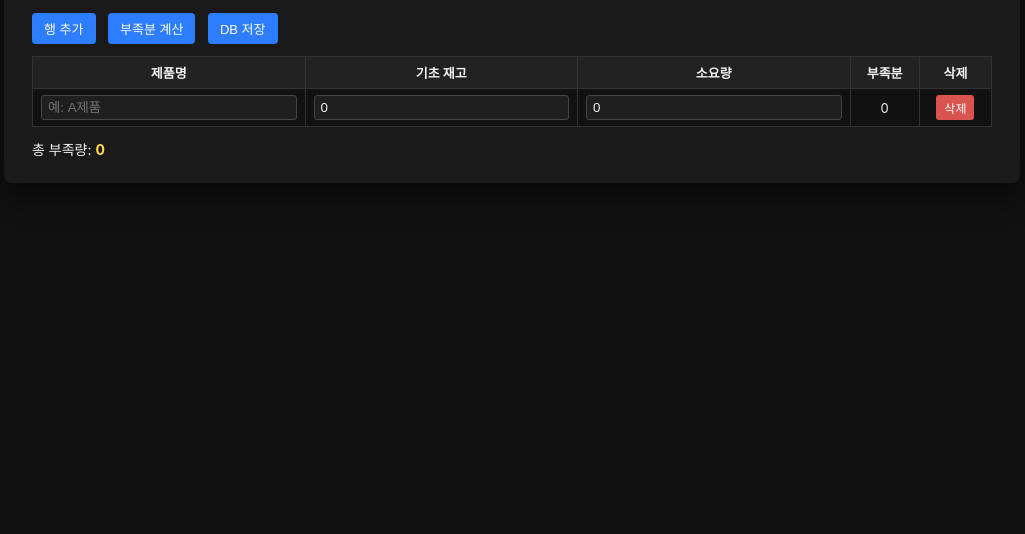
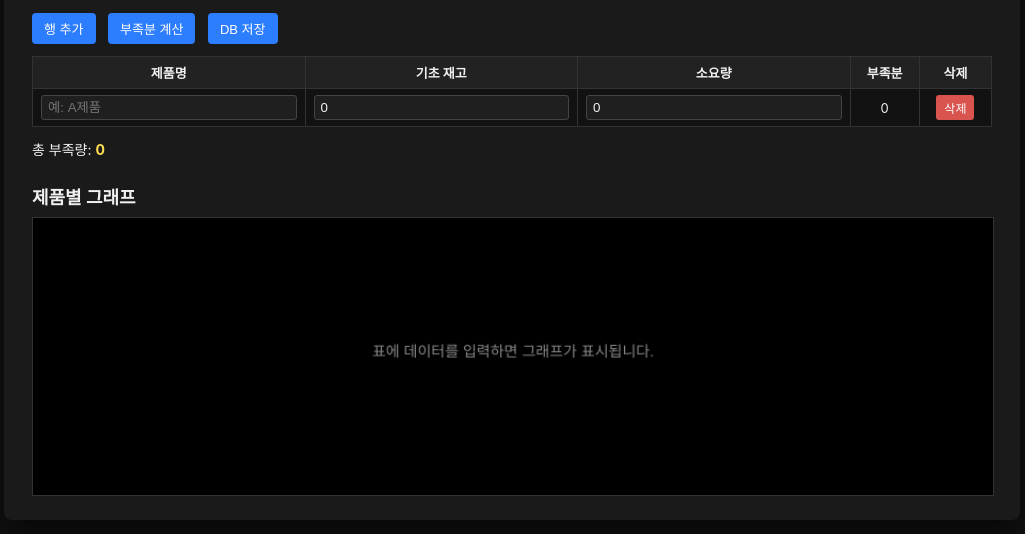
Before and after one commit to SUPERMANX77/SUPERMAN, a website: page index.html in a window 1280 px wide. Both pictures are taken after a click on the button "부족분 계산". Shown: the part 122-656 px from the top of the page, without its empty margins (128-1153 px from the left). Drawn offline with Linux system fonts and the light colour scheme; no server answers.

Commit message:
Add product bar chart visualization

```diff
--- a/index.html
+++ b/index.html
@@ -38,6 +38,10 @@
       <span id="totalShortageLabel">총 부족량: </span>
       <span id="totalShortageValue">0</span>
     </div>
+    <div class="chart-section">
+      <h2>제품별 그래프</h2>
+      <canvas id="chartCanvas" width="900" height="260"></canvas>
+    </div>
   </div>
   <script src="inventory.js"></script>
 </body>
--- a/inventory.js
+++ b/inventory.js
@@ -4,6 +4,9 @@ document.addEventListener('DOMContentLoaded', () => {
   const calcBtn = document.getElementById('calcBtn');
   const totalShortageValue = document.getElementById('totalShortageValue');
   const saveBtn = document.getElementById('saveBtn');
+  const chartCanvas = document.getElementById('chartCanvas');
+  const chartCtx =
+    chartCanvas instanceof HTMLCanvasElement ? chartCanvas.getContext('2d') : null;
 
   function parseNumber(value) {
     const n = parseFloat(value);
@@ -31,6 +34,7 @@ document.addEventListener('DOMContentLoaded', () => {
       totalShortage += calculateRow(tr);
     });
     totalShortageValue.textContent = String(totalShortage);
+    drawChart();
   }
 
   function addRow() {
@@ -65,6 +69,130 @@ document.addEventListener('DOMContentLoaded', () => {
       items.push({ name, stock, required });
     });
     return items;
+  }
+
+  function getChartData() {
+    const labels = [];
+    const stocks = [];
+    const requireds = [];
+    const shortages = [];
+    let maxValue = 0;
+
+    const rows = tbody.querySelectorAll('tr');
+    rows.forEach((tr, index) => {
+      const nameInput = tr.querySelector('.product-name');
+      const stockInput = tr.querySelector('.stock');
+      const requiredInput = tr.querySelector('.required');
+      const shortageCell = tr.querySelector('.shortage-cell');
+
+      const name = nameInput instanceof HTMLInputElement ? nameInput.value.trim() : '';
+      const stock = stockInput instanceof HTMLInputElement ? parseNumber(stockInput.value) : 0;
+      const required =
+        requiredInput instanceof HTMLInputElement ? parseNumber(requiredInput.value) : 0;
+      const shortage =
+        shortageCell instanceof HTMLElement ? parseNumber(shortageCell.textContent || '0') : 0;
+
+      if (!name && stock === 0 && required === 0 && shortage === 0) {
+        return;
+      }
+
+      labels.push(name || `#${index + 1}`);
+      stocks.push(stock);
+      requireds.push(required);
+      shortages.push(shortage);
+      maxValue = Math.max(maxValue, stock, required, shortage);
+    });
+
+    return { labels, stocks, requireds, shortages, maxValue };
+  }
+
+  function drawChart() {
+    if (!chartCtx || !(chartCanvas instanceof HTMLCanvasElement)) return;
+
+    const { labels, stocks, requireds, shortages, maxValue } = getChartData();
+    const ctx = chartCtx;
+    const width = chartCanvas.width;
+    const height = chartCanvas.height;
+
+    ctx.clearRect(0, 0, width, height);
+
+    if (labels.length === 0 || maxValue === 0) {
+      ctx.fillStyle = '#888';
+      ctx.font = '14px Arial';
+      ctx.textAlign = 'center';
+      ctx.fillText('표에 데이터를 입력하면 그래프가 표시됩니다.', width / 2, height / 2);
+      ctx.textAlign = 'start';
+      return;
+    }
+
+    const margin = { top: 28, right: 20, bottom: 60, left: 40 };
+    const plotWidth = width - margin.left - margin.right;
+    const plotHeight = height - margin.top - margin.bottom;
+
+    const maxVal = maxValue <= 0 ? 1 : maxValue;
+
+    ctx.strokeStyle = '#555';
+    ctx.beginPath();
+    ctx.moveTo(margin.left, margin.top);
+    ctx.lineTo(margin.left, margin.top + plotHeight);
+    ctx.lineTo(margin.left + plotWidth, margin.top + plotHeight);
+    ctx.stroke();
+
+    const groupWidth = plotWidth / labels.length;
+    const barWidth = groupWidth / 4;
+    const baseY = margin.top + plotHeight;
+
+    labels.forEach((label, i) => {
+      const stockVal = stocks[i] || 0;
+      const requiredVal = requireds[i] || 0;
+      const shortageVal = shortages[i] || 0;
+
+      const stockHeight = (stockVal / maxVal) * plotHeight;
+      const requiredHeight = (requiredVal / maxVal) * plotHeight;
+      const shortageHeight = (shortageVal / maxVal) * plotHeight;
+
+      const groupX = margin.left + i * groupWidth;
+      const x1 = groupX + barWidth * 0.5;
+      const x2 = groupX + barWidth * 1.7;
+      const x3 = groupX + barWidth * 2.9;
+
+      ctx.fillStyle = '#4caf50';
+      ctx.fillRect(x1, baseY - stockHeight, barWidth, stockHeight);
+
+      ctx.fillStyle = '#2196f3';
+      ctx.fillRect(x2, baseY - requiredHeight, barWidth, requiredHeight);
+
+      ctx.fillStyle = '#ff5722';
+      ctx.fillRect(x3, baseY - shortageHeight, barWidth, shortageHeight);
+
+      ctx.fillStyle = '#dddddd';
+      ctx.font = '11px Arial';
+      ctx.textAlign = 'center';
+      ctx.fillText(label, groupX + groupWidth / 2, baseY + 14);
+    });
+
+    ctx.textAlign = 'left';
+    ctx.font = '11px Arial';
+
+    const legendX = margin.left + 4;
+    let legendY = 14;
+
+    ctx.fillStyle = '#4caf50';
+    ctx.fillRect(legendX, legendY - 8, 10, 10);
+    ctx.fillStyle = '#ffffff';
+    ctx.fillText('재고', legendX + 16, legendY);
+
+    legendY += 14;
+    ctx.fillStyle = '#2196f3';
+    ctx.fillRect(legendX, legendY - 8, 10, 10);
+    ctx.fillStyle = '#ffffff';
+    ctx.fillText('소요량', legendX + 16, legendY);
+
+    legendY += 14;
+    ctx.fillStyle = '#ff5722';
+    ctx.fillRect(legendX, legendY - 8, 10, 10);
+    ctx.fillStyle = '#ffffff';
+    ctx.fillText('부족분', legendX + 16, legendY);
   }
 
   async function loadFromServer() {
@@ -169,6 +297,7 @@ document.addEventListener('DOMContentLoaded', () => {
         }
       });
       totalShortageValue.textContent = String(totalShortage);
+      drawChart();
     }
   }
 
--- a/style.css
+++ b/style.css
@@ -102,3 +102,20 @@ h1 {
   font-weight: bold;
   color: #ffdd55;
 }
+
+.chart-section {
+  margin-top: 24px;
+}
+
+.chart-section h2 {
+  margin: 0 0 8px;
+  font-size: 18px;
+}
+
+#chartCanvas {
+  width: 100%;
+  max-width: 100%;
+  border: 1px solid #333;
+  background: #000;
+  display: block;
+}
```
